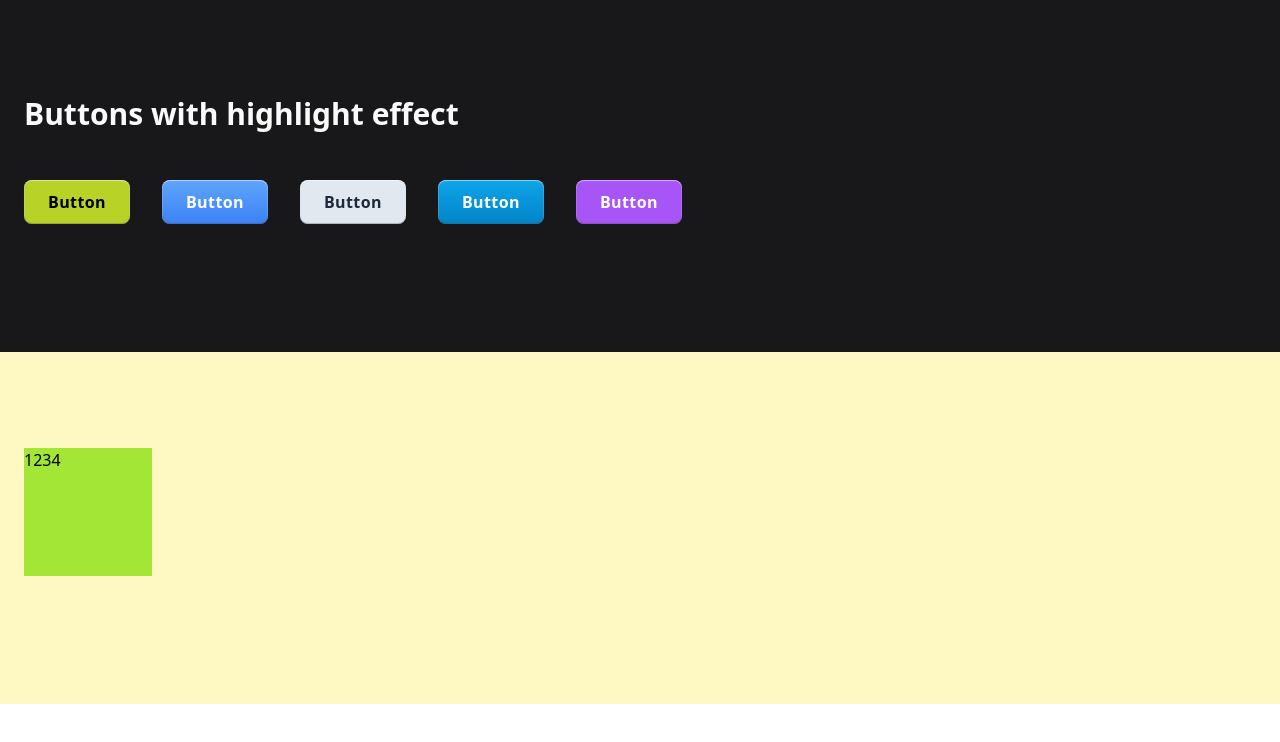
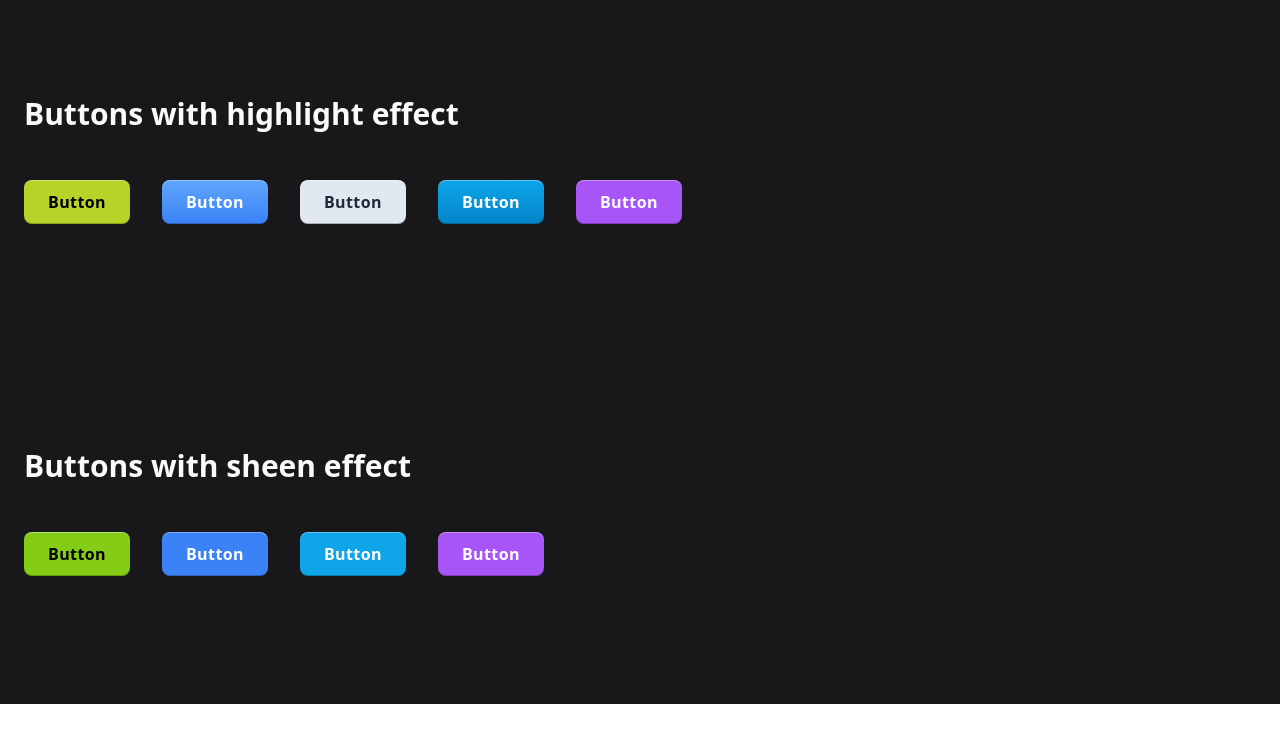
Before and after one commit to luizov/tailwind-experiments, a Next.js app: page / in a window 1280 px wide. Shown: the top 742 px of the page. Built offline with nearby package versions, Linux system fonts and the light colour scheme.

Commit message:
add sheen button component

```diff
--- a/src/pages/index.js
+++ b/src/pages/index.js
@@ -28,7 +28,7 @@ export default function Home() {
                   Button
                 </span>
               </button>
-              <button className="btn bg-slate-200 hover:after:highlight-white">
+              <button className="btn bg-slate-200 btn-highlight-white">
                 <span className="z-10 flex w-full items-center justify-center text-slate-800">
                   Button
                 </span>
@@ -47,13 +47,38 @@ export default function Home() {
           </div>
         </section>
 
-        <section className="pt-24 pb-32 bg-yellow-100">
+        <section className="pt-24 pb-32 bg-zinc-900">
           <div className="max-w-7xl mx-auto px-4 sm:px-6">
-            <span className="flex h-32 w-32 bg-lime-400 overflow-hidden relative">
-              1234
-            </span>
+            <div className="max-w-2xl mb-12">
+              <h2 className="text-3xl text-zinc-50 font-semibold">
+                Buttons with sheen effect
+              </h2>
+            </div>
+            <div className="flex items-center gap-8">
+              <button className="btn bg-lime-500 btn-sheen-[#D3F02D]">
+                <span className="z-10 flex w-full items-center justify-center">
+                  Button
+                </span>
+              </button>
+              <button className="btn bg-blue-500 btn-sheen-[#32D8FD]">
+                <span className="z-10 flex w-full items-center justify-center text-white">
+                  Button
+                </span>
+              </button>
+              <button className="btn bg-sky-500 btn-sheen-[#32D8FD]">
+                <span className="z-10 flex w-full items-center justify-center text-white">
+                  Button
+                </span>
+              </button>
+              <button className="btn bg-purple-500 btn-sheen-[#EE83FF]">
+                <span className="z-10 flex w-full items-center justify-center text-white">
+                  Button
+                </span>
+              </button>
+            </div>
           </div>
         </section>
+
       </main>
     </>
   )
--- a/src/styles/main.css
+++ b/src/styles/main.css
@@ -16,7 +16,7 @@
 }
 
 .btn {
-  @apply relative inline-flex min-w-[3rem] cursor-pointer select-none flex-nowrap items-center justify-center overflow-hidden whitespace-nowrap rounded-lg px-6 py-3.5 text-base font-semibold leading-none tracking-wide transition duration-150 highlight-inner active:scale-[0.96];
+  @apply inline-flex min-w-[3rem] cursor-pointer select-none flex-nowrap items-center justify-center overflow-hidden whitespace-nowrap rounded-lg px-6 py-3.5 text-base font-semibold leading-none tracking-wide transition duration-150 highlight-inner active:scale-[0.98];
 }
 
 @tailwind utilities;
--- a/tailwind.config.js
+++ b/tailwind.config.js
@@ -18,6 +18,19 @@ module.exports = {
             const { color } = parseColor(value) || {};
 
             return {
+              position: 'relative',
+              animation: '1s ease-in-out 0s infinite normal reverse animation-highlight',
+              'animation-play-state': 'paused',
+              '&::after': {
+                content: '""',
+                position: 'absolute',
+                top: '0px',
+                left: '-50%',
+                width: '100%',
+                height: '100%',
+                animation: '1s ease-in-out 0s infinite normal reverse animation-highlight',
+                'animation-play-state': 'paused',
+              },
               '&:hover::after': {
                 content: '""',
                 position: 'absolute',
@@ -28,11 +41,39 @@ module.exports = {
                 background: color
                   ? `linear-gradient(246deg, rgba(${color[0]},${color[1]},${color[2]},0) 16%, rgba(${color[0]},${color[1]},${color[2]},0.56) 36%, rgba(${color[0]},${color[1]},${color[2]},0.56) 56%, rgba(${color[0]},${color[1]},${color[2]},0) 86%)`
                   : null,
-                animation: '1s ease-in-out 0s infinite normal forwards running animation-highlight',
+                animation: '1s ease-in-out 0s infinite normal forwards animation-highlight',
+                'animation-play-state': 'running',
                 'pointer-events': 'none',
               }
             }
           },
+          'btn-sheen': (value) => {
+            const { color } = parseColor(value) || {};
+
+            return {
+              position: 'relative',
+              transition: '0.5s',
+              '&::after': {
+                content: '""',
+                position: 'absolute',
+                top: '0px',
+                left: '-100%',
+                width: '100%',
+                height: '100%',
+                background: color
+                  ? `linear-gradient(246deg, rgba(${color[0]},${color[1]},${color[2]},0) 16%, rgba(${color[0]},${color[1]},${color[2]},0.56) 36%, rgba(${color[0]},${color[1]},${color[2]},0.56) 56%, rgba(${color[0]},${color[1]},${color[2]},0) 86%)`
+                  : null,
+                transition: '0.5s',
+              },
+              '&:hover::after': {
+                left: '100%'
+              },
+              '&:active::after': {
+                left: '15%',
+                transform: 'scale(5)'
+              }
+            }
+          }
         },
         {
           values: { ...flattenColorPalette(theme('colors')) },
@@ -43,9 +84,8 @@ module.exports = {
     function ({ addUtilities }) {
       addUtilities({
         '.highlight-inner': {
-          boxShadow: `inset 0px 1px 1px 0px rgba(255, 255, 255, 0.45),
-          inset 0px -1px 1px 0px rgba(0, 0, 0, 0.25),
-          inset 0px 0px 0px 0.5px rgba(255, 255, 255, 0.25)`,
+          boxShadow: `inset 0px 1px 0px 0px rgba(255, 255, 255, 0.35),
+          inset 0px -1px 0px 0px rgba(0, 0, 0, 0.25)`,
         },
       })
     },
```
